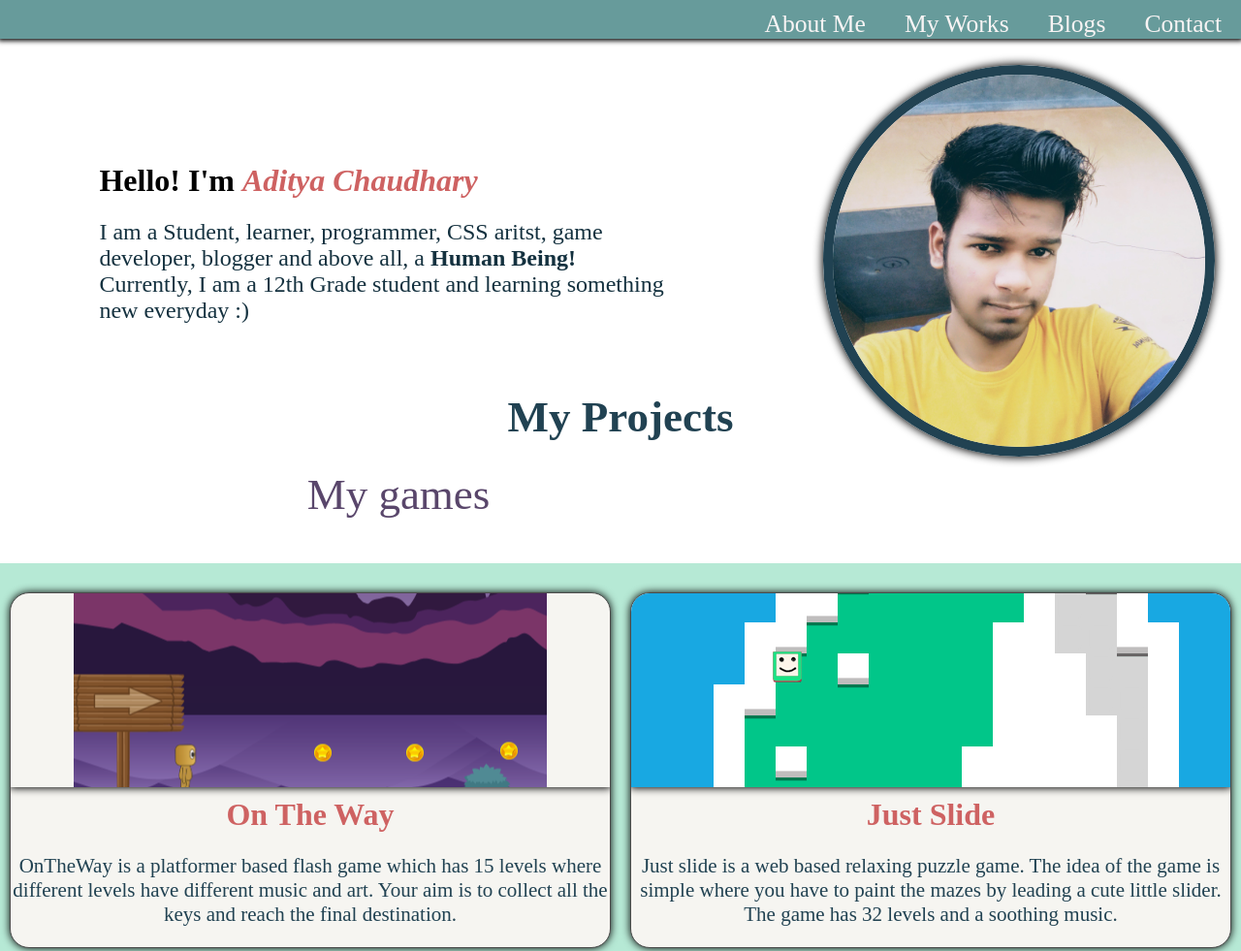
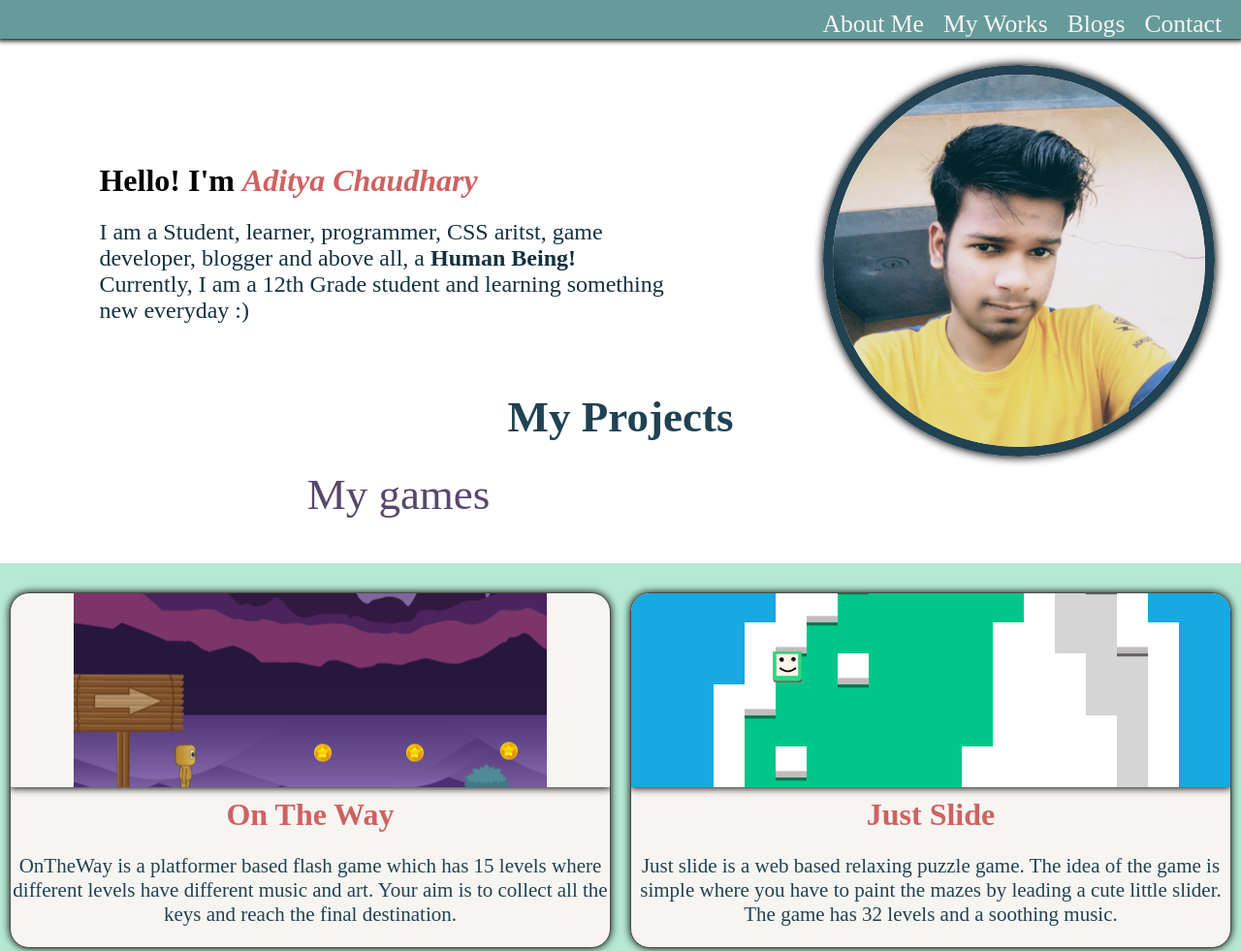
Before and after one commit to AdityaChaudhary0005/AdityaChaudhary0005.github.io, a plain HTML site: page index.html in a window 1280 px wide. Shown: the top 981 px of the page at 97% size. Drawn offline with Linux system fonts and the light colour scheme; a web font is replaced by a local one.

Commit message:
Update style.css

```diff
--- a/style.css
+++ b/style.css
@@ -24,10 +24,9 @@ a{
     display: block;
     color:#f8f4f4;
     text-align: center;
-    padding-left: 20px;
+    padding-left: auto;
     padding-right: 20px;
     padding-top: 10px;
-
     text-decoration: none;
     font-size: 1.6rem;
 }
```
